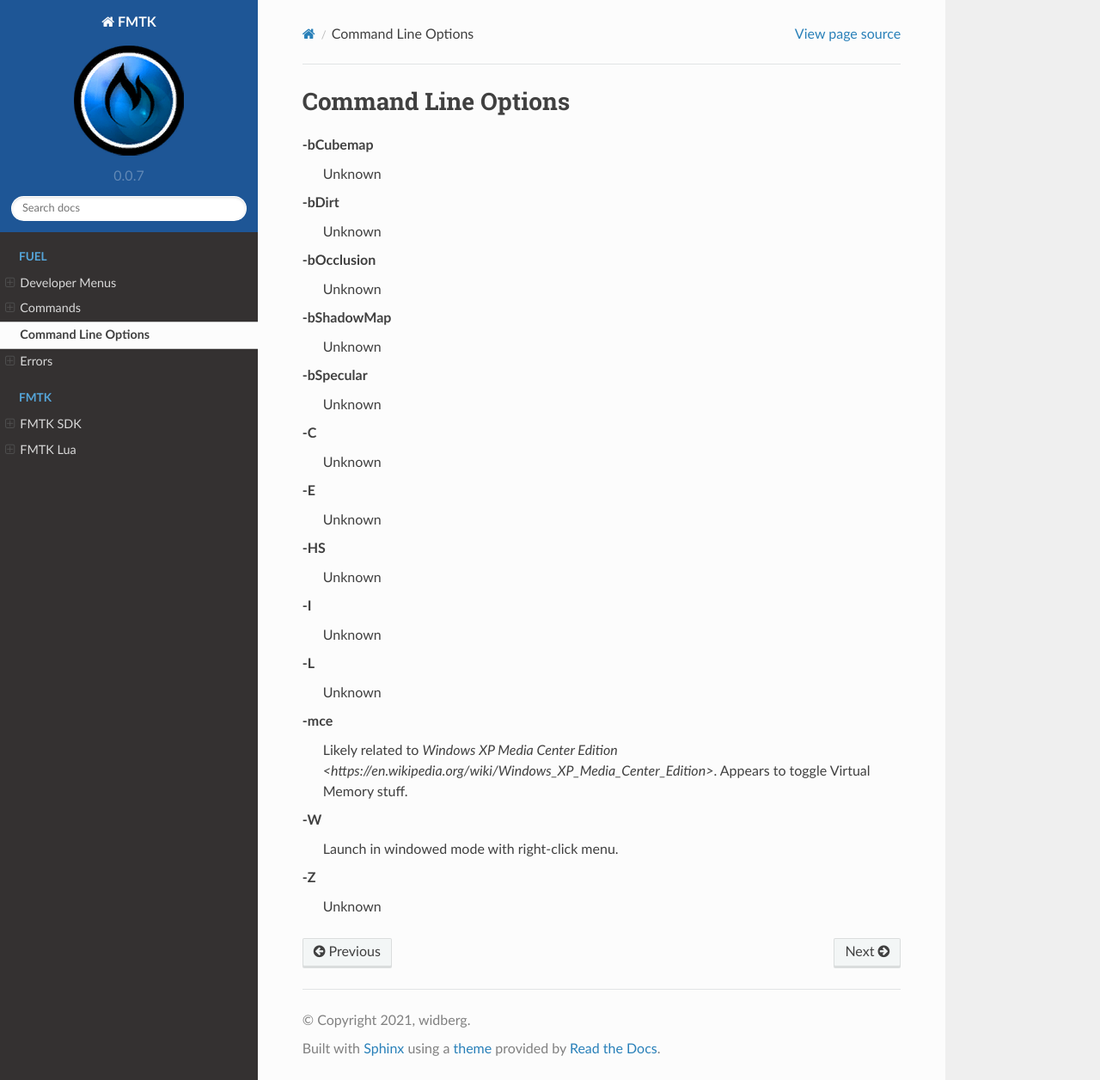
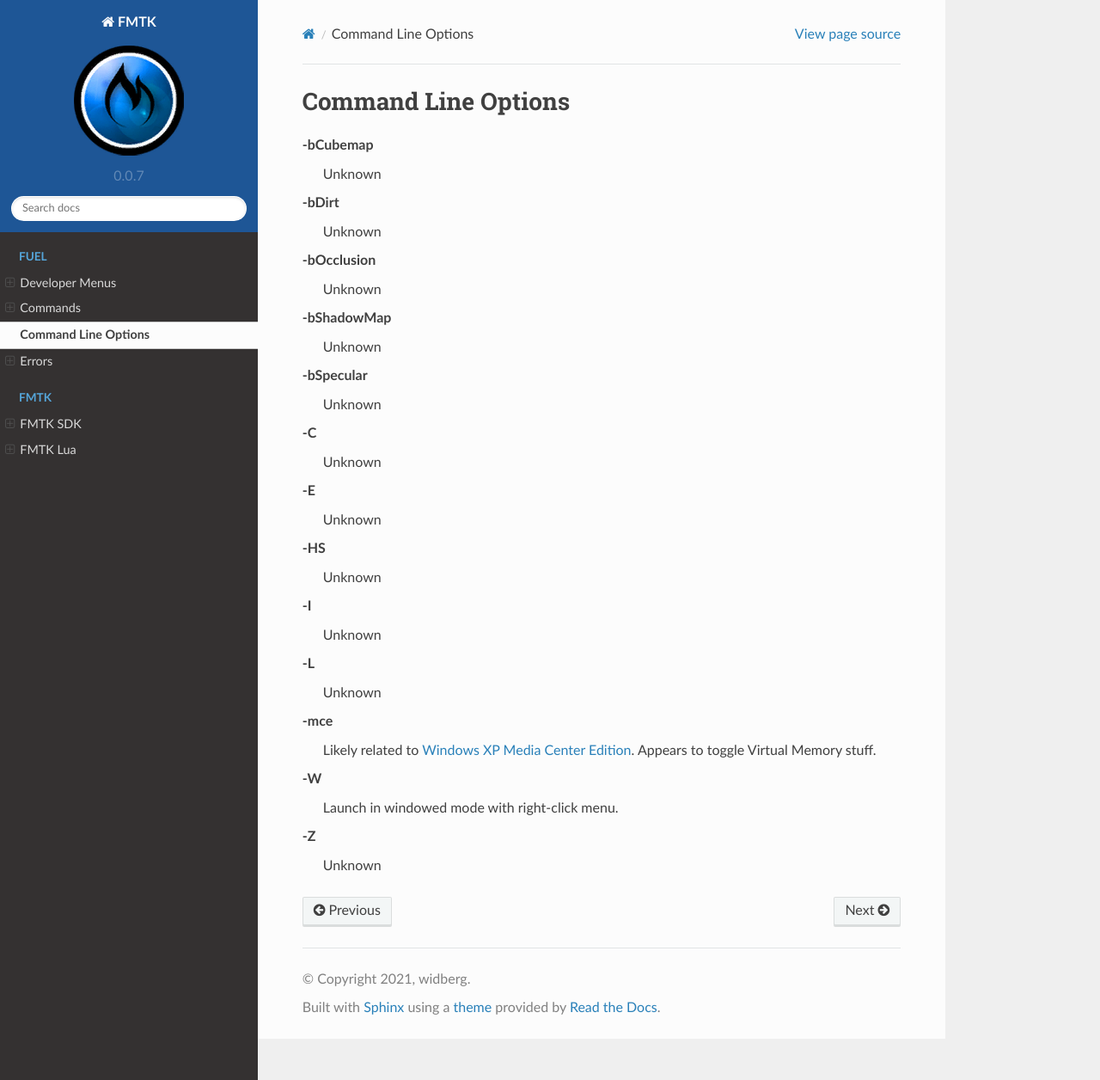
Before and after one commit to widberg/fmtk, a Sphinx documentation site: the page built from docs/source/fuelcommandlineoptions.rst, in a window 1280 px wide and 1256 px high. Shown: the whole window at 86% size. Built offline with Sphinx 7.4.7 and the Read the Docs theme 2.0.0, drawn with Linux system fonts in a browser that asks for light colours.

Commit message:
fix link

```diff
--- a/docs/source/fuelcommandlineoptions.rst
+++ b/docs/source/fuelcommandlineoptions.rst
@@ -34,7 +34,7 @@ Command Line Options
      Unknown
 
    -mce
-     Likely related to `Windows XP Media Center Edition <https://en.wikipedia.org/wiki/Windows_XP_Media_Center_Edition>`. Appears to toggle Virtual Memory stuff.
+     Likely related to `Windows XP Media Center Edition <https://en.wikipedia.org/wiki/Windows_XP_Media_Center_Edition>`_. Appears to toggle Virtual Memory stuff.
 
    -W
      Launch in windowed mode with right-click menu.
```
